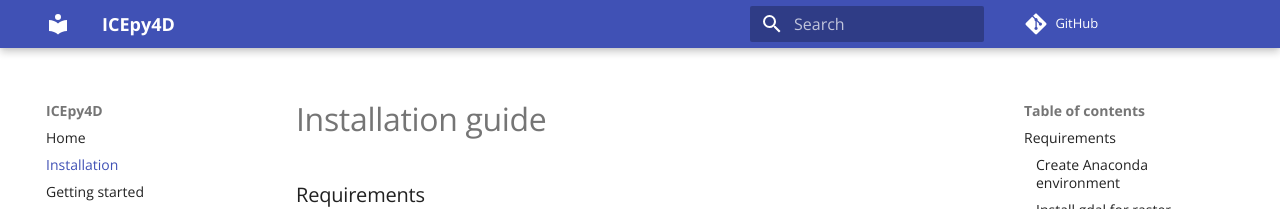
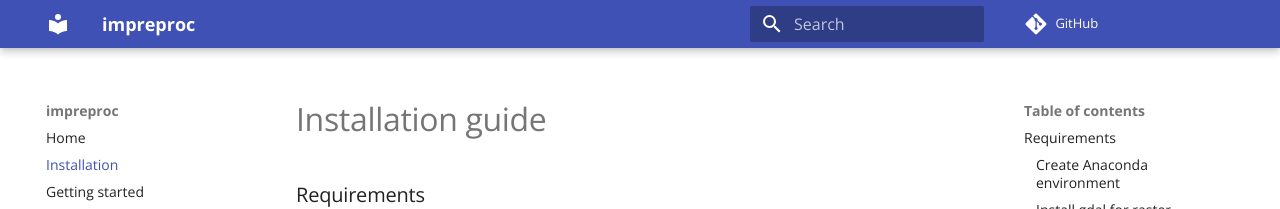
Before and after one commit to franioli/impreproc, an MkDocs documentation site: the page built from docs/installation.md, in a window 1280 px wide. Shown: the top 209 px of the page. Built offline with MkDocs 1.6.1 and Material for MkDocs 9.7.7, drawn with Linux system fonts in a browser that asks for light colours; comment, search, counter and statistics services are not loaded.

```diff
--- a/mkdocs.yml
+++ b/mkdocs.yml
@@ -1,5 +1,5 @@
-site_name: ICEpy4D
-repo_url: https://github.com/franioli/icepy4d
+site_name: impreproc
+repo_url: https://github.com/franioli/image_rename_batch/
 site_author: Francesco Ioli
 
 theme:
```
